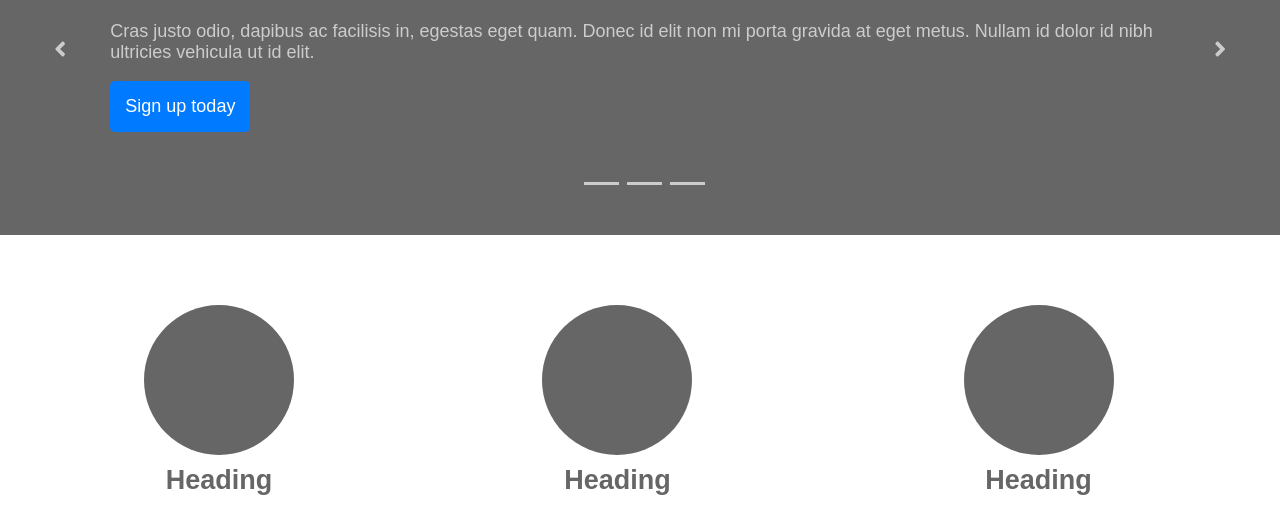
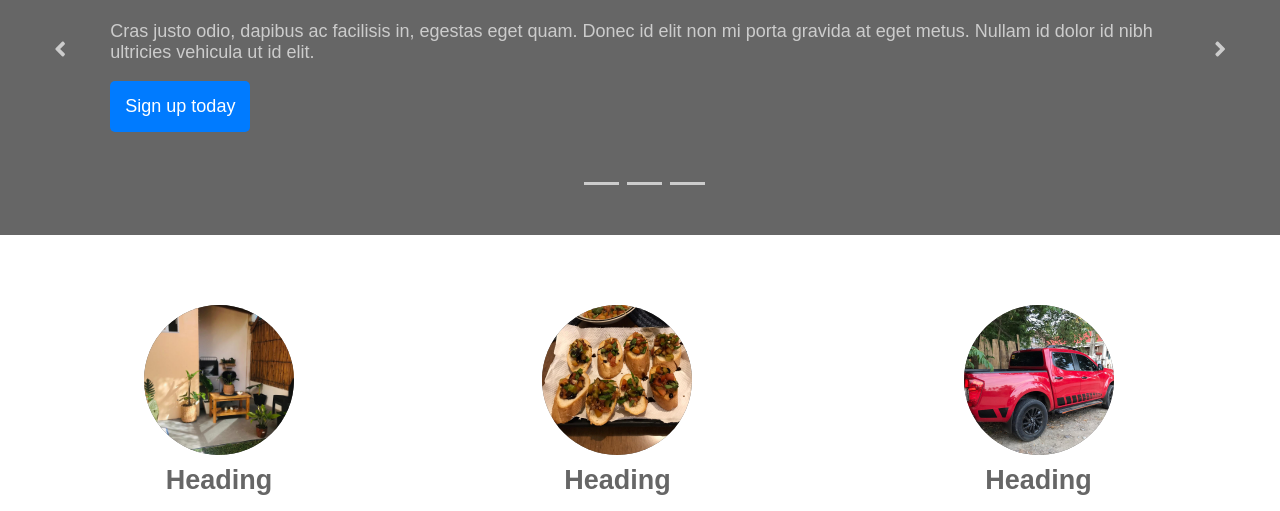
Before and after one commit to jl311888/website, a plain HTML site: page index.html in a window 1280 px wide. Shown: the part 213-724 px from the top of the page. Drawn offline with Linux system fonts and the light colour scheme.

Commit message:
add images

```diff
--- a/index.html
+++ b/index.html
@@ -47,7 +47,9 @@
     </div>
     <div class="samples">
       <div id="sample-item">
-        <div class="image-container"></div>
+        <div class="image-container">
+          <img src="/images/backyard.jpeg" alt="backyard" />
+        </div>
         <h2>Heading</h2>
         <p>
           Donec sed odio dui. Etiam porta sem malesuada magna mollis euismod.
@@ -58,7 +60,9 @@
         <button>View details »</button>
       </div>
       <div id="sample-item">
-        <div class="image-container"></div>
+        <div class="image-container">
+          <img src="/images/bruchetta.jpeg" alt="" />
+        </div>
         <h2>Heading</h2>
         <p>
           Duis mollis, est non commodo luctus, nisi erat porttitor ligula, eget
@@ -69,7 +73,7 @@
         <button>View details »</button>
       </div>
       <div id="sample-item">
-        <div class="image-container"></div>
+        <div class="image-container"><img src="/images/car.jpeg" alt="" /></div>
         <h2>Heading</h2>
         <p>
           Donec sed odio dui. Cras justo odio, dapibus ac facilisis in, egestas
--- a/styles.css
+++ b/styles.css
@@ -114,6 +114,13 @@ nav button {
   height: 150px;
   background-color: #666;
   border-radius: 100px;
+  overflow: hidden;
+}
+
+.image-container img {
+  width: 100%;
+  height: 100%;
+  object-fit: cover;
 }
 
 #sample-item h2 {
```
Also changed, not shown: images/backyard.jpeg (added), images/bruchetta.jpeg (added), images/car.jpeg (added).
